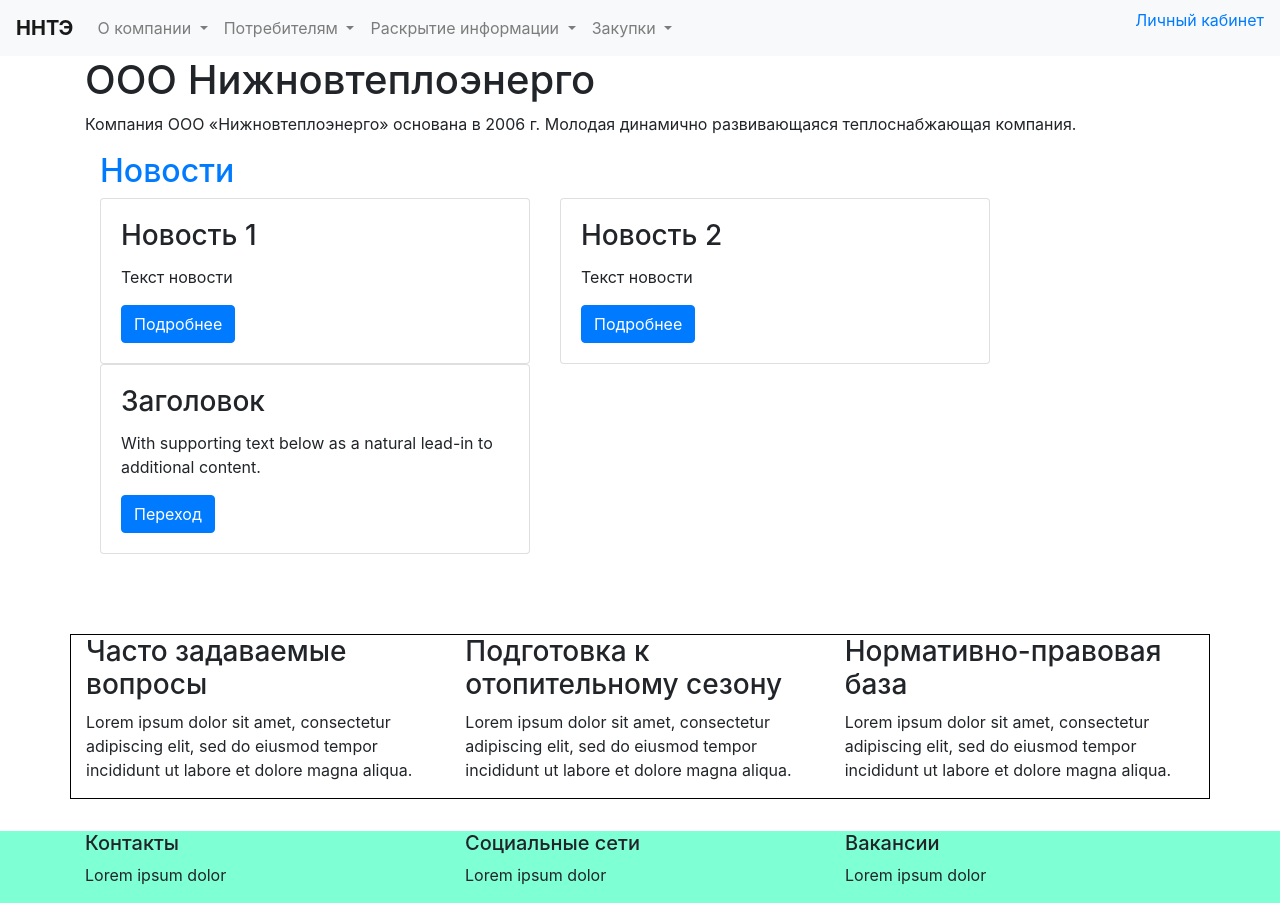
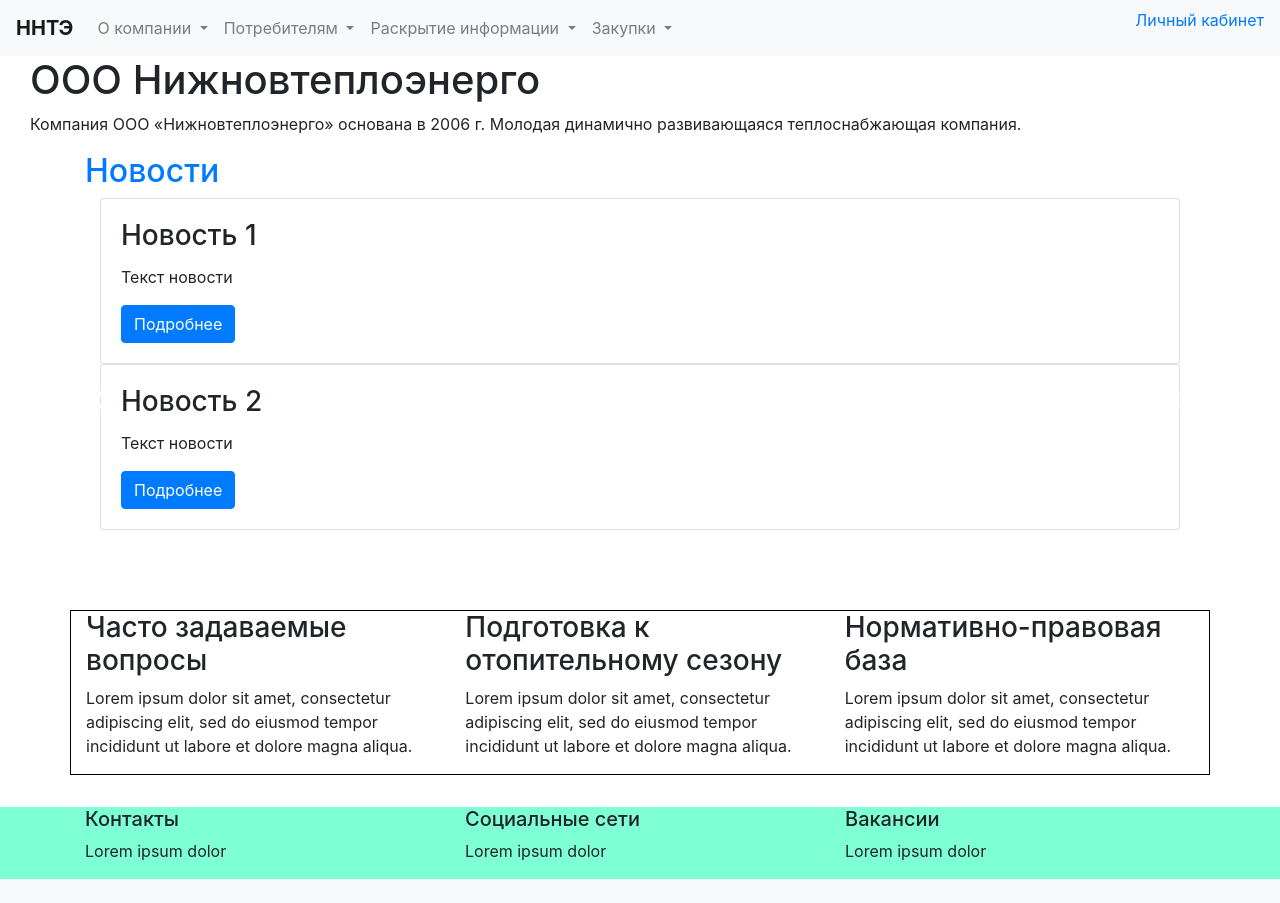
Before and after one commit to D2ntes/nnte, a Django app: page / in a window 1280 px wide. After the commit the page ends 879 px from the top, so only its background shows below. Run offline with Django 3.2, Linux system fonts and the light colour scheme; data comes from the database, SQL or seed files in the repository; some libraries are stand-ins or nearby versions.

Commit message:
change class news

```diff
--- a/templates/index.html
+++ b/templates/index.html
@@ -2,8 +2,8 @@
 
 {% block content %}
 
+    <div class="container-fluid" id="nnte">
         <div class="container-fluid">
-        <div class="container" id="nnte">
             <h1>ООО Нижновтеплоэнерго</h1>
             <p>Компания ООО «Нижновтеплоэнерго» основана в 2006 г. Молодая динамично развивающаяся
                 теплоснабжающая компания.</p>
@@ -11,16 +11,18 @@
     </div>
 
 
-    <div class="container" id="maincontent">
-        <div class="row">
-            <div class="col-sm-10">
+    <div class="container-fluid" id="maincontent">
+
                 <div class="container" id="news">
-                    <a href={% url 'news' %}>
-                        <h2>Новости</h2>
-                    </a>
-                    <div class="row">
+                    <h2 id="news-header">
+                        <a href={% url 'news' %}>Новости</a>
+                    </h2>
+                    <div class="container-fluid">
+    <div id="carouselExampleIndicators" class="carousel slide" data-ride="carousel">
+        <div class="carousel-inner">
+            <div class="carousel-item active">
                 {% for new in list_news %}
-                            <div class="col-sm-6">
+                            <div class="d-block w-100">
                                 <div class="card">
                                     <div class="card-body">
                                         <h3 class="card-title">{{ new.title }}</h3>
@@ -30,23 +32,35 @@
                                 </div>
                             </div>
                         {% endfor %}
-                        <div class="col-sm-6">
+            </div>
+            <div class="carousel-item">
+                {% for new in list_news %}
+                            <div class="d-block w-100">
                                 <div class="card">
                                     <div class="card-body">
-                                    <h3 class="card-title">Заголовок</h3>
-                                    <p class="card-text">With supporting text below as a natural
-                                        lead-in
-                                        to additional content.</p>
-                                    <a href="#" class="btn btn-primary">Переход</a>
+                                        <h3 class="card-title">{{ new.title }}</h3>
+                                        <p class="card-text">{{ new.text }}</p>
+                                        <a href="{% url 'news' %}" class="btn btn-primary">Подробнее</a>
                                     </div>
                                 </div>
                             </div>
+                        {% endfor %}
+            </div>
+        </div>
+    </div>
+<a class="carousel-control-prev" href="#carouselExampleIndicators" role="button" data-slide="prev">
+    <span class="carousel-control-prev-icon" aria-hidden="true"></span>
+    <span class="sr-only">Previous</span>
+  </a>
+  <a class="carousel-control-next" href="#carouselExampleIndicators" role="button" data-slide="next">
+    <span class="carousel-control-next-icon" aria-hidden="true"></span>
+    <span class="sr-only">Next</span>
+  </a>
+
 </div>
                 </div>
             </div>
 
-        </div>
-    </div>
     <div class="container" id="sidecontent">
         <div class="row">
             <div class="col-sm-4">
```
Lines whose indentation alone changed are shown as unchanged.
